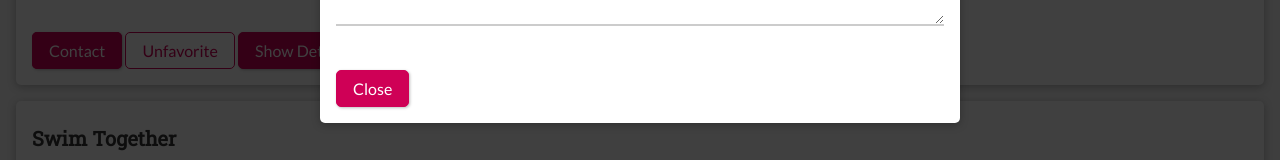
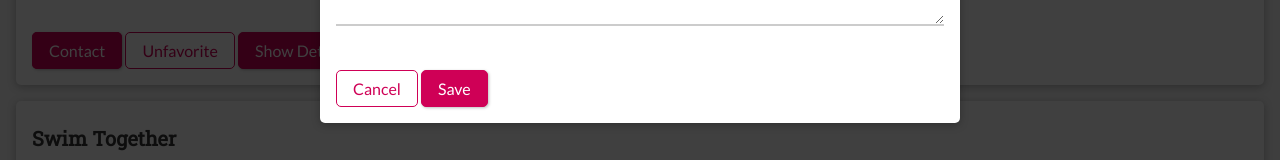
Before and after one commit to piotr-skolorzynski/SvelteCourse, a Svelte app in the folder first-steps/: page / in a window 1280 px wide. Both pictures are taken after a click on the button "New Meetup". Shown: the part 594-754 px from the top of the page. Built offline with nearby package versions, Linux system fonts and the light colour scheme.

Commit message:
finish Modal component

```diff
--- a/first-steps/src/Meetups/EditMeetup.svelte
+++ b/first-steps/src/Meetups/EditMeetup.svelte
@@ -26,6 +26,10 @@
     });
   }
 
+  const cancel = () => {
+    dispatch('cancel');
+  }
+
 </script>
 
  <style>
@@ -49,6 +53,10 @@
 
     <TextInput id="description" label="Description" controlType="textarea" value={description} on:input={event => (description = event.target.value)} />
 
-    <!-- <Button type="submit">Save</Button> -->
-  </form>
+    </form>
+
+    <div slot="footer">
+        <Button type="button" mode="outline" on:click={cancel}>Cancel</Button>
+        <Button type="button" on:click={submitForm}>Save</Button>
+    </div>
 </Modal>
```
